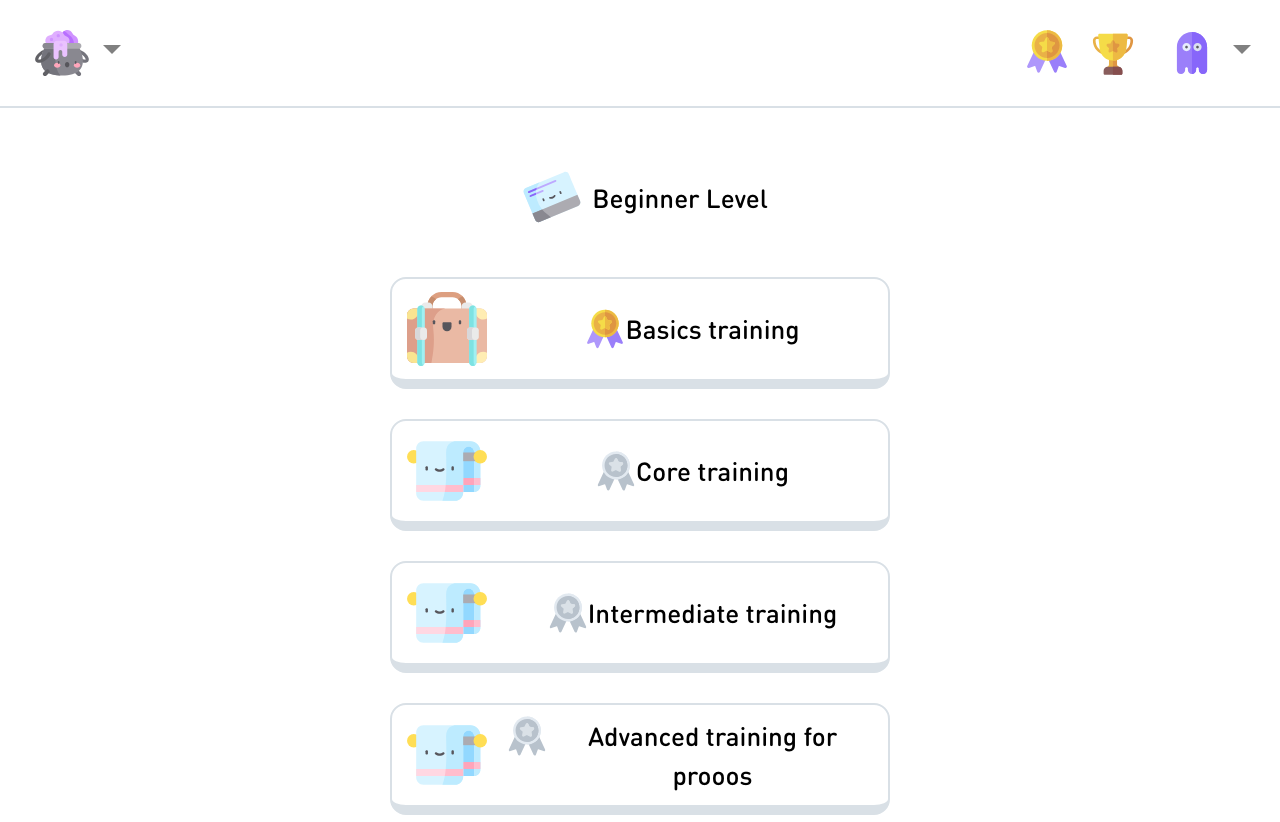
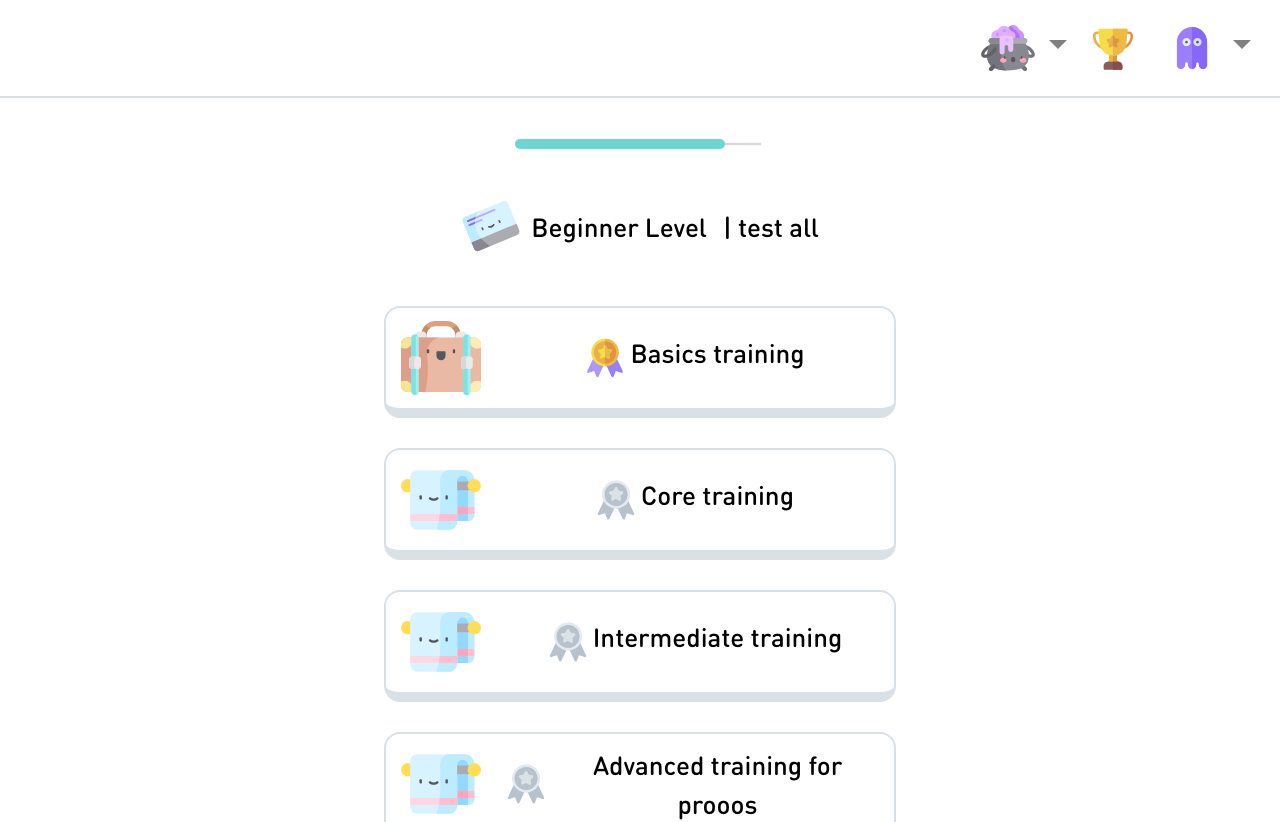
Before and after one commit to shiraz27/quiz-frontend, a React (Create React App) app: page /dashboard in a window 1280 px wide. Shown: the top 822 px of the page. Built offline with nearby package versions, Linux system fonts and the light colour scheme.

Commit message:
refactor navbar

```diff
--- a/src/App.css
+++ b/src/App.css
@@ -27,6 +27,9 @@ dropdown-item:focus {
 	/* background-color: #ded6fc !important; */
 	/* color: white !important; */
 	background-color: #f5dc48;
+	margin: 0.125rem -29px 0 !important;
+	border: 2px solid rgb(217, 224, 230) !important;
+	border-radius: 16px !important;
 }
 .modal-footer {
 	border-top: 1px solid transparent !important;
@@ -40,7 +43,8 @@ dropdown-item:focus {
 	background: aliceblue;
 }
 a:hover {
-  color: #8766fa !important;
+	color: #f9f7ff !important;
+	background-color: white !important;
 }
 .modal-content {
 	align-items: center;
@@ -51,3 +55,31 @@ a:hover {
 	justify-content: center;
 	/* display: contents; */
 }
+.lesson-element:hover {
+	/* background: #f9f7ff;
+	border-radius: 16px;
+	border-width: 2px 2px 10px;
+	border-style: solid; */
+	background: #f9f7ff;
+	border-color: rgb(155, 127, 250);
+}
+.lesson-element {
+	display: flex;
+	flex-direction: row;
+	align-items: center;
+	justify-content: center;
+	font-size: calc(10px + 2vmin);
+	background: white;
+	width: 40vw;
+	min-width: 300px;
+	margin: 15px;
+	border-radius: 16px;
+	border-width: 2px 2px 10px;
+	border-style: solid;
+	border-color: rgb(217, 224, 230);
+}
+.navbar {
+	display: flex;
+	align-items: center;
+	justify-content: center;
+}
--- a/src/components/Dashboard.js
+++ b/src/components/Dashboard.js
@@ -2,6 +2,7 @@ import React, { useState } from 'react';
 
 //packages
 import { Link } from 'react-router-dom';
+import { Line } from 'rc-progress';
 
 //components
 import NavbarTop from './NavbarTop';
@@ -17,6 +18,7 @@ import level from '../img/level.svg';
 import blank from '../img/blank.svg';
 import alltest from '../img/alltest.svg';
 import test from '../img/test.svg';
+import lesson from '../img/lesson.svg';
 
 //data
 let lessoList = [
@@ -47,30 +49,38 @@ let lessoList = [
 ];
 
 export default function Dashboard() {
+	const [progress, setProgress] = useState(80);
+
 	return (
 		<div>
 			<NavbarTop />
+
 			<body style={{ background: 'white' }}>
 				<br />
+				{/* <AllLevelElement
+					badge={level}
+					title="Test all levels"
+					number="9"
+					type="all"
+				/> */}
 				<div style={styles.container}>
-					<LevelElement
-						// lessonImg={lesson.lessonImg}
-						badge={level}
-						title="Beginner Level"
-						number="1"
-					/>
+					<div style={{ width: '250px' }}>
+						<Line
+							percent={progress}
+							strokeWidth="4"
+							strokeColor={
+								progress <= 34
+									? '#e36464ff'
+									: progress <= 67
+									? '#f5dc48'
+									: '#6ed6d2ff'
+							}
+						/>
+					</div>
+					<LevelElement badge={level} title="Beginner Level" number="1" />
 				</div>
+				<div style={styles.container}></div>
 				<div style={styles.container}>
-					{/* <AllLevelElement
-						// lessonImg={lesson.lessonImg}
-						badge={level}
-						title="All beginner level"
-						number="9"
-						type="all"
-					/> */}
-				</div>
-				<div style={styles.container}>
-					{/* <Level level="Level 1" /> */}
 					{lessoList.map((lesson) => (
 						<Link to="/quiz/maths/1/1">
 							{/* we'll be able to retrieve this data and fetch the adequate
@@ -93,7 +103,15 @@ export default function Dashboard() {
 					/>
 				</div> */}
 				<div style={styles.container}>
-					{/* <Level level="Level 2" /> */}
+					<LevelElement
+						// lessonImg={lesson.lessonImg}
+						badge={level}
+						title="Intermediate Level"
+						number="1"
+					/>
+				</div>
+				<div style={styles.container}>
+					<Level level="Test all levels" />
 					{lessoList.map((lesson) => (
 						<Link to="/quiz">
 							<LessonElement
@@ -112,7 +130,10 @@ export default function Dashboard() {
 
 function LessonElement(props) {
 	return (
-		<div style={styles.lessonDiv}>
+		<div
+			className="lesson-element"
+			// style={styles.lessonDiv}
+		>
 			<img src={props.lessonImg} style={styles.lessonImg} />
 			<LessonTitle badge={props.badge} title={props.title} />
 		</div>
@@ -120,42 +141,28 @@ function LessonElement(props) {
 }
 
 function LevelElement(props) {
-	//const color = props.type === 'all' ? '#f5dc48' : '#8766fa';
-
 	return (
 		<div style={styles.levelDiv}>
 			<img src={test} style={{ height: '10vmin' }} />
 			<p style={styles.lessonTitle}>
-				{/* <span
-					// src={blank}
-					style={{
-						height: '5vmin',
-						borderRadius: '50%',
-						background: 'aliceblue',
-						height: '5vh',
-						width: '5vh',
-					}}
-				>
-					<span style={{ color: 'black', margin: '10px' }}>{props.number}</span>
-				</span>{' '} */}
-				{props.title}
+				{props.title}{' '}
+				<Link to="/quiz/maths/1/1">
+					<span style={{ color: 'black', margin: '10px' }}>| test all</span>
+				</Link>
 			</p>
 		</div>
 	);
 }
 function AllLevelElement(props) {
-	const color = props.type === 'all' ? '#f5dc48' : '#8766fa';
-
 	return (
 		<div style={styles.alllevelDiv}>
 			<img src={alltest} style={{ height: '10vmin' }} />
 			<p style={styles.lessonTitle}>
 				<span
-					// src={blank}
 					style={{
 						height: '5vmin',
 						borderRadius: '50%',
-						background: color,
+						background: '#f5dc48',
 						height: '5vh',
 						width: '5vh',
 					}}
@@ -220,10 +227,33 @@ const styles = {
 		justifyContent: 'center',
 		fontSize: 'calc(10px + 2vmin)',
 		background: 'white',
-		maxWidth: '500px',
-		width: '500px',
+		width: '40vw',
+		minWidth: '300px',
 		margin: '15px',
-		minWidth: '140px',
+		// minWidth: 'fint-content',
+		// boxShadow: '0 4px 6px 2px rgba(2, 30, 47, 0.03)',
+		borderRadius: '4px',
+		// borderRight: '10px solid #a1adbb',
+		// borderLeft: '10px solid #a1adbb',
+		borderTopWidth: '2px',
+		borderRightWidth: '2px',
+		borderLeftWidth: '2px',
+		borderBottomWidth: '10px',
+		borderStyle: 'solid',
+		borderColor: 'rgb(217, 224, 230)',
+		borderRadius: '16px',
+	},
+	'lessonDiv:hover': {
+		display: 'flex',
+		flexDirection: 'row',
+		alignItems: 'center',
+		justifyContent: 'center',
+		fontSize: 'calc(10px + 2vmin)',
+		background: 'red',
+		width: '40vw',
+		minWidth: '300px',
+		margin: '15px',
+		// minWidth: 'fint-content',
 		// boxShadow: '0 4px 6px 2px rgba(2, 30, 47, 0.03)',
 		borderRadius: '4px',
 		// borderRight: '10px solid #a1adbb',
@@ -261,6 +291,8 @@ const styles = {
 		padding: '10px',
 	},
 	alllevelDiv: {
+		position: 'absolute',
+		right: '0',
 		display: 'flex',
 		flexDirection: 'column',
 		alignItems: 'center',
@@ -272,7 +304,7 @@ const styles = {
 		margin: '15px',
 		border: '2px solid rgb(217, 224, 230)',
 		// boxShadow: '0 4px 6px 2px rgba(2, 30, 47, 0.03)',
-		borderRadius: '4px',
+		borderRadius: '16px',
 		// borderTop: '10px solid #f5dc48',
 		// overflow: 'scroll',
 		// maxHeight: '122px',
@@ -353,7 +385,7 @@ const styles = {
 		// background: '#e0f1ff',
 		// padding: '20px',
 	},
-	badge: { height: '5vmin' },
+	badge: { height: '5vmin', margin: '5px', alignSelf: 'center' },
 	lessonTitle: {
 		fontWeight: '500',
 		color: 'black',
--- a/src/components/NavbarTop.js
+++ b/src/components/NavbarTop.js
@@ -19,21 +19,6 @@ function NavbarTop() {
 						alt="logo"
 						style={styles.navElement}
 					/> */}
-					<Dropdown>
-						<Dropdown.Toggle
-							id="dropdown-basic"
-							variant="link"
-							style={{ color: '#d9e0e6', fontSize: '2rem' }}
-						>
-							<img src={course} style={styles.navElement} />
-						</Dropdown.Toggle>
-						<Dropdown.Menu>
-							<Dropdown.Item href="#/action-1">Arabic</Dropdown.Item>
-							<Dropdown.Item href="#/action-3">Programming</Dropdown.Item>
-							<Dropdown.Item href="#/action-1">Jurisprudence</Dropdown.Item>
-							<Dropdown.Item href="#/action-2">Linear Algebra</Dropdown.Item>
-						</Dropdown.Menu>
-					</Dropdown>
 				</Link>
 			</Navbar.Brand>
 			<Navbar.Toggle />
@@ -55,8 +40,25 @@ function NavbarTop() {
 				</Dropdown> */}
 				{/* <div style={styles.vl}></div> */}
 
-				<img src={lesson} style={styles.navElement} />
+				{/* <img src={lesson} style={styles.navElement} />*/}
+				{/* <img src={level} style={styles.navElement} /> */}
+				<Dropdown>
+					<Dropdown.Toggle
+						id="dropdown-basic"
+						variant="link"
+						style={{ color: '#d9e0e6', fontSize: '2rem' }}
+					>
+						<img src={course} style={styles.navElement} />
+					</Dropdown.Toggle>
+					<Dropdown.Menu>
+						<Dropdown.Item href="#/action-1">Arabic</Dropdown.Item>
+						<Dropdown.Item href="#/action-3">Programming</Dropdown.Item>
+						<Dropdown.Item href="#/action-1">Jurisprudence</Dropdown.Item>
+						<Dropdown.Item href="#/action-2">Linear Algebra</Dropdown.Item>
+					</Dropdown.Menu>
+				</Dropdown>
 				<img src={level} style={styles.navElement} />
+
 				<Dropdown>
 					<Dropdown.Toggle
 						id="dropdown-basic"
@@ -94,6 +96,9 @@ const styles = {
 		background: 'white',
 		// boxShadow: '0 2px 4px 0 rgba(0,0,0,.05)',
 		padding: '0 !important',
+		display: 'flex',
+		alignItems: 'center',
+		justifyContent: 'center',
 	},
 	navElement: {
 		height: '7vmin',
```
Lines whose indentation alone changed are shown as unchanged.
